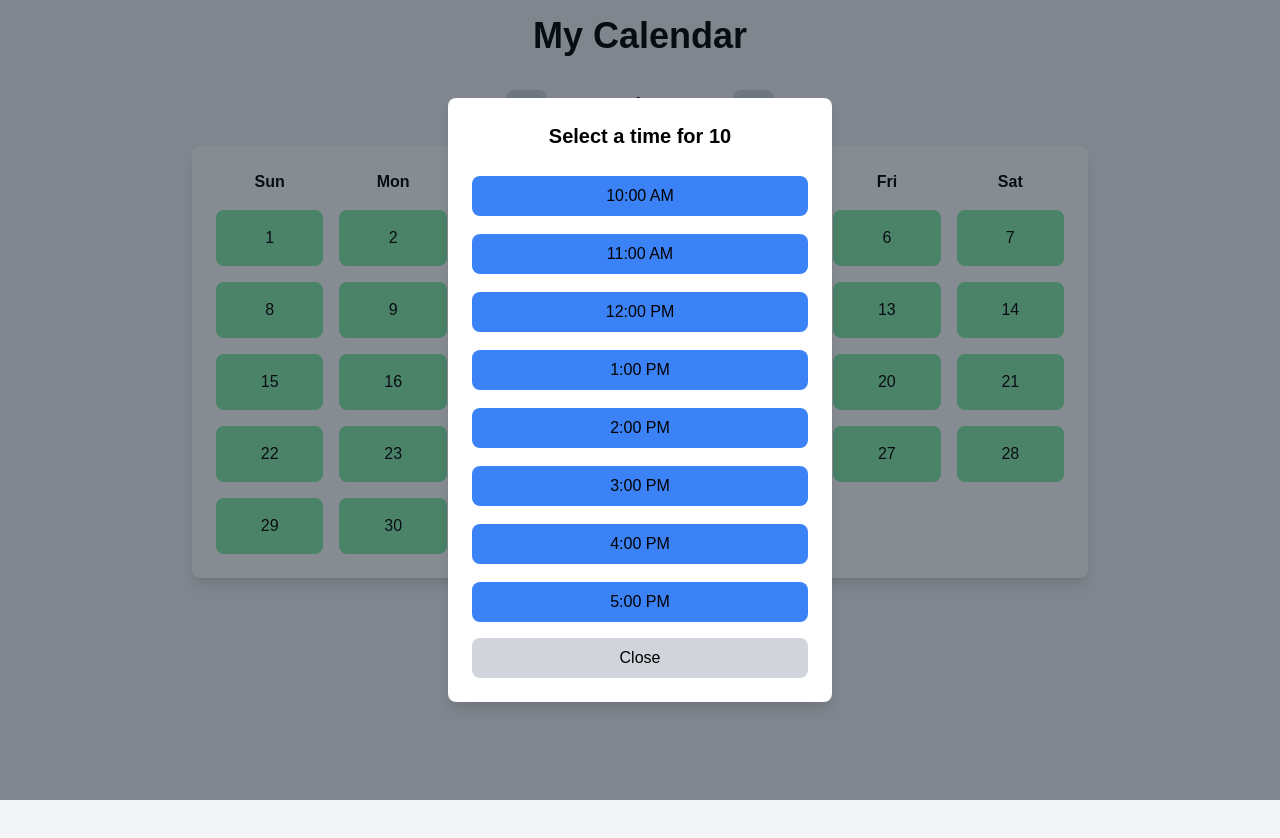
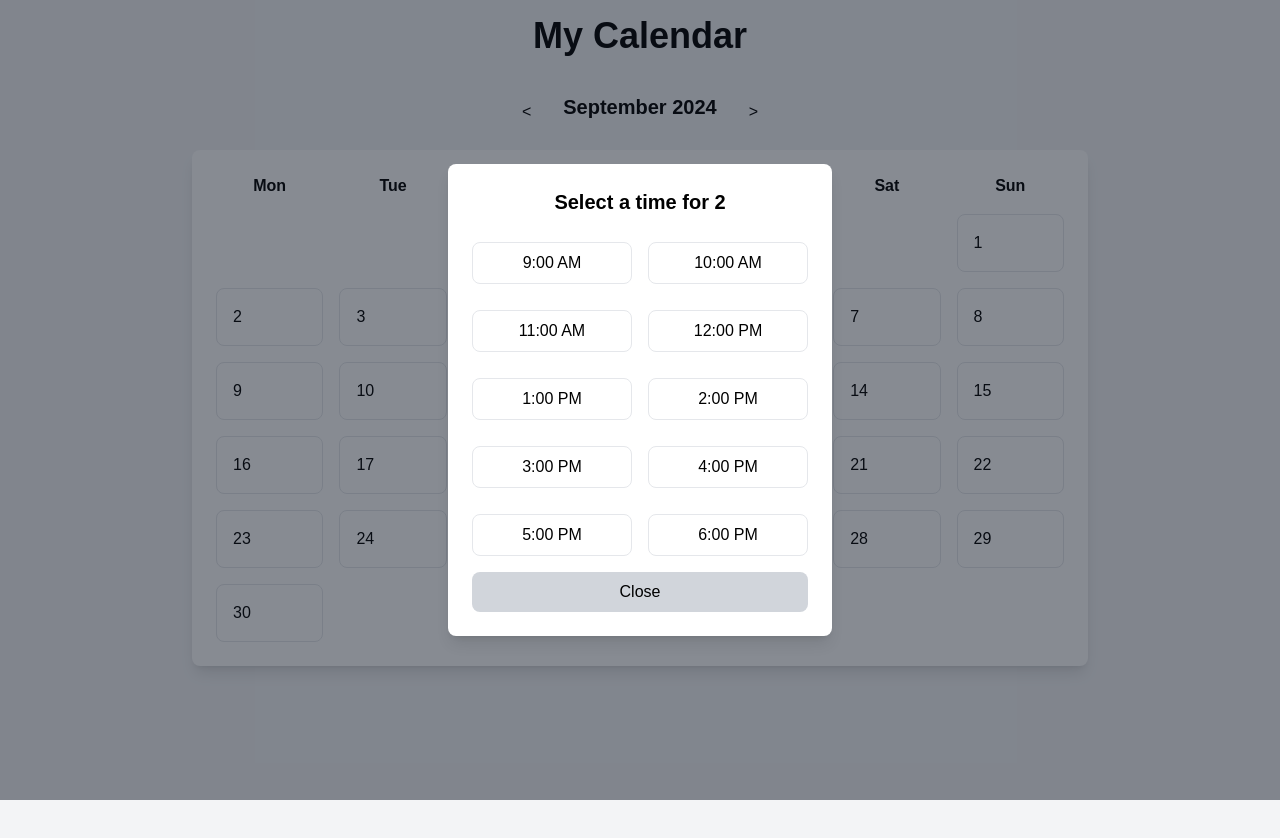
Before and after one commit to jorotodorovv/vanilla-calendar-app, a React (Create React App) app: page / in a window 1280 px wide. Both pictures are taken after a click on the element "10". Shown: the top 838 px of the page. Built offline with nearby package versions, Linux system fonts and the light colour scheme.

Commit message:
Modified datetime calculation in appointment components

```diff
--- a/src/App.js
+++ b/src/App.js
@@ -4,6 +4,8 @@ import './App.css';
 import AppointmentModal from './components/AppointmentModal/AppointmentModal';
 import AppointmentNotification from './components/AppointmentNotification/AppointmentNotification';
 import AppointmentDate from './components/AppointmentDate/AppointmentDate';
+
+import { getDaysInMonth, getFirstDayOfMonth, daysOfWeek, getMonthName } from './base/datetime'
 
 const App = () => {
   const [selectedDate, setSelectedDate] = useState(null);
@@ -17,19 +19,6 @@ const App = () => {
   // State for month and year
   const [currentMonth, setCurrentMonth] = useState(new Date().getMonth());
   const [currentYear, setCurrentYear] = useState(new Date().getFullYear());
-
-  // Days and months for rendering calendar
-  const daysOfWeek = ['Sun', 'Mon', 'Tue', 'Wed', 'Thu', 'Fri', 'Sat'];
-  const availableHours = [
-    '10:00 AM', '11:00 AM', '12:00 PM', '1:00 PM', '2:00 PM',
-    '3:00 PM', '4:00 PM', '5:00 PM'
-  ];
-
-  // Function to get the number of days in a month
-  const getDaysInMonth = (month, year) => new Date(year, month + 1, 0).getDate();
-
-  // Function to get the first day of the month
-  const getFirstDayOfMonth = (month, year) => new Date(year, month, 1).getDay();
 
   // Function to navigate to the previous month
   const prevMonth = () => {
@@ -51,20 +40,14 @@ const App = () => {
     }
   };
 
-  // Handle date click to show modal
+  const daysInMonth = getDaysInMonth(currentMonth, currentYear);
 
-  // Check if a date already has an appointment
-  const hasAppointment = (day) => {
-    return appointments.some(app => app.date === day);
+  const handleDateCount = () => {
+    let firstDay = getFirstDayOfMonth(currentMonth, currentYear);
+    return firstDay === 0 ? 6 : firstDay - 1;
   };
 
-  // Get appointments for a specific date
-  const getAppointmentsForDate = (day) => {
-    return appointments.filter(app => app.date === day);
-  };
-
-  const daysInMonth = getDaysInMonth(currentMonth, currentYear);
-  const firstDayOfMonth = getFirstDayOfMonth(currentMonth, currentYear);
+  const monthName = getMonthName(currentMonth, currentYear);
 
   return (
     <div className="flex flex-col items-center justify-center min-h-screen bg-gray-100 p-4">
@@ -73,16 +56,18 @@ const App = () => {
       {/* Calendar Header */}
       <div className="flex items-center mb-4">
         <button
-          className="px-4 py-2 bg-gray-300 text-gray-800 rounded-lg hover:bg-gray-400 transition duration-200"
+          className="px-4 py-2rounded-lg hover:border transition duration-200"
           onClick={prevMonth}
         >
           &lt;
         </button>
         <div className="mx-4 text-xl font-semibold">
-          {`${new Date(currentYear, currentMonth).toLocaleString('default', { month: 'long' })} ${currentYear}`}
+          <div>
+            {monthName} {currentYear}
+          </div>
         </div>
         <button
-          className="px-4 py-2 bg-gray-300 text-gray-800 rounded-lg hover:bg-gray-400 transition duration-200"
+          className="px-4 py-2 rounded-lg hover:border transition duration-200"
           onClick={nextMonth}
         >
           &gt;
@@ -94,24 +79,24 @@ const App = () => {
         {daysOfWeek.map((day, index) => (
           <div key={index} className="text-center font-semibold text-sm sm:text-base">{day}</div>
         ))}
-        {[...Array(firstDayOfMonth)].map((_, index) => (
+        {[...Array(handleDateCount())].map((_, index) => (
           <div key={index} className="text-center text-sm sm:text-base"></div>
         ))}
         {[...Array(daysInMonth)].map((_, day) => {
-          const dayAppointments = getAppointmentsForDate(day + 1);
-
           return <AppointmentDate
             day={day}
-            dayAppointments={dayAppointments}
-            hasAppointment={hasAppointment}
+            month={currentMonth}
+            year={currentYear}
+            showModal={showModal}
+            appointments={appointments}
             onSelectDate={setSelectedDate}
             onShowModal={setShowModal}
-            />
+          />
         })}
       </div>
 
       <AppointmentNotification
-        message={`Appointment confirmed on ${selectedDate} at ${selectedTimeSlot}`}
+        message={`Appointment confirmed on ${selectedDate}`}
         show={showNotification}
         onClose={() => {
           setShowNotification(false);
@@ -123,7 +108,6 @@ const App = () => {
           selectedDate={selectedDate}
           selectedTimeSlot={selectedTimeSlot}
           appointments={appointments}
-          availableHours={availableHours}
           setSelectedTimeSlot={setSelectedTimeSlot}
           onShowNotification={setShowNotification}
           onSetAppointments={setAppointments}
--- /dev/null
+++ b/src/base/datetime.js
@@ -0,0 +1,31 @@
+function formatTime(hour) {
+    const period = hour >= 12 ? 'PM' : 'AM';
+    const wholeHour = Math.floor(hour); // Extract whole hour
+    const minutes = hour % 1 !== 0 ? '30' : '00'; // Check if there's a half-hour
+    const formattedHour = wholeHour % 12 || 12; // Convert 0 to 12 for 12-hour format
+
+    return `${formattedHour}:${minutes} ${period}`;
+}
+
+const getDaysInMonth = (month, year) => new Date(year, month + 1, 0).getDate();
+const getFirstDayOfMonth = (month, year) => new Date(year, month, 1).getDay();
+const getMonthName = (month, year) => new Date(year, month).toLocaleString('default', { month: 'long' });
+
+const daysOfWeek = ['Mon', 'Tue', 'Wed', 'Thu', 'Fri', 'Sat', 'Sun'];
+
+function addHours(date, hours) {
+    date.setTime(date.getTime() + (hours * 60 * 60 * 1000));
+    return date;
+}
+
+function compareDates(d1, d2) {
+    let date1 = new Date(+d1);
+    let date2 = new Date(+d2);
+
+    date1.setHours(0, 0, 0, 0);
+    date2.setHours(0, 0, 0, 0);
+
+    return date1.getTime() === date2.getTime();
+}
+
+export { formatTime, getDaysInMonth, getFirstDayOfMonth, getMonthName, daysOfWeek, addHours, compareDates }
--- a/src/components/AppointmentDate/AppointmentDate.js
+++ b/src/components/AppointmentDate/AppointmentDate.js
@@ -1,26 +1,46 @@
-import { useState } from "react";
+import { useEffect, useState } from "react";
+import { compareDates, formatTime } from "../../base/datetime";
 
-const AppointmentDate = ({ day, hasAppointment, dayAppointments, onShowModal, onSelectDate }) => {
+const AppointmentDate = ({ day, month, year, appointments, showModal, onShowModal, onSelectDate }) => {
     const maxVisibleAppointments = 2;
     const date = day + 1;
+    const fullDate = new Date(year, month, date);
 
     const [expandedDate, setExpandedDate] = useState(false);
 
-    const handleDateClick = (selectedDate) => {
-        onSelectDate(selectedDate);
+    useEffect(() => {
+        if (showModal) {
+            setExpandedDate(false);
+        }
+    }, [showModal]);
+
+    const handleDateClick = (day) => {
+        onSelectDate(fullDate);
         onShowModal(true);
         setExpandedDate(false);
     };
 
+    const handleExpandClick = (e, shouldExpand) => {
+        e.stopPropagation();
+        setExpandedDate(shouldExpand);
+    };
+
+    const getAppointmentsForDate = () => {
+        return appointments.filter(app => compareDates(app.date, fullDate));
+    };
+
+    // Check if a date already has an appointment
+    const hasAppointment = () => {
+        return appointments.some(app => compareDates(app.date, fullDate));
+    };
+
+    let dayAppointments = getAppointmentsForDate();
+
     return (
         <div
-            className={`p-2 sm:p-4 text-center text-sm sm:text-base cursor-pointer rounded-lg relative
-                ${hasAppointment(date) ? 'bg-red-400' : 'bg-green-300'} hover:bg-green-400 transition duration-200`}
-        >
-            {/* Date Number */}
-            <div onClick={() => handleDateClick(date)}>
-                {date}
-            </div>
+            onClick={() => handleDateClick(day)}
+            className={`p-2 sm:p-4 text-sm sm:text-base cursor-pointer rounded-lg relative border hover:bg-green-400 transition duration-200`}>
+            {date}
 
             {/* Appointments List */}
             {dayAppointments.length > 0 && (
@@ -28,11 +48,12 @@ const AppointmentDate = ({ day, hasAppointment, dayAppointments, onShowModal, on
                     {
                         dayAppointments.length <= maxVisibleAppointments ?
                             dayAppointments.map((app, index) => (
-                                <div key={index} className="bg-red-600 text-white rounded px-1 py-0.5 mb-1">
-                                    {app.time}
+                                <div key={index} className="bg-green-600 text-white rounded px-1 py-0.5 mb-1">
+                                    {formatTime(app.time)}
                                 </div>
                             )) :
-                            <div onClick={() => setExpandedDate(true)} className="bg-red-600 text-white rounded px-1 py-0.5 mb-1 z-10">
+                            <div onClick={(e) => { handleExpandClick(e, true) }}
+                                className="bg-green-600 text-white rounded px-1 py-0.5 mb-1 z-10">
                                 +{dayAppointments.length}
                             </div>
                     }
@@ -40,10 +61,10 @@ const AppointmentDate = ({ day, hasAppointment, dayAppointments, onShowModal, on
                     {/* Expanded Appointment List */}
                     {expandedDate && (
                         <div
-                            className="absolute top-1 left-1 bg-white border border-gray-300 rounded-lg p-2 shadow-lg z-20">
+                            className="absolute top-1 left-1 bg-white rounded-lg p-2 shadow-lg z-20">
                             {dayAppointments.map((app, index) => (
-                                <div key={index} onClick={() => setExpandedDate(false)} className="text-red-800">
-                                    {app.time}
+                                <div key={index} onClick={(e) => { handleExpandClick(e, false) }} className="text-green-800 whitespace-nowrap">
+                                    {formatTime(app.time)}
                                 </div>
                             ))}
                         </div>
--- a/src/components/AppointmentModal/AppointmentModal.js
+++ b/src/components/AppointmentModal/AppointmentModal.js
@@ -1,50 +1,66 @@
+import { useEffect, useMemo } from "react";
+import { addHours, compareDates, formatTime } from "../../base/datetime";
+
 const AppointmentModal = (props) => {
+  const availableHours = useMemo(() => Array.from({ length: 10 }, (_, i) => i + 9));
+
+  useEffect(() => {
+    return () => {
+      props.setSelectedTimeSlot(null);
+    };
+  }, []);
+
   const isTimeSlotTaken = (date, time) => {
-    return props.appointments.some(app => app.date === date && app.time === time);
+    return props.appointments.some(app =>
+      compareDates(app.date, date) && app.time === time);
   };
 
   // Handle confirmation of the appointment
   const confirmAppointment = () => {
-    props.onSetAppointments([...props.appointments, { date: props.selectedDate, time: props.selectedTimeSlot }]);
+    let date = addHours(props.selectedDate, props.selectedTimeSlot);
+
+    props.onSetAppointments([...props.appointments, { date, time: props.selectedTimeSlot }]);
 
     props.onSetShowModal(false);
     props.onShowNotification(true);
   };
 
+  const handleClickTimeslot = (time) => {
+    if (!isTimeSlotTaken(props.selectedDate, time)) {
+      props.setSelectedTimeSlot(time);
+    }
+  };
+
   return (
     <div className="fixed inset-0 bg-gray-900 bg-opacity-50 flex items-center justify-center p-4">
       <div className="bg-white p-6 rounded-lg shadow-lg max-w-sm w-full">
-        <h2 className="text-lg sm:text-xl font-bold mb-4 text-center">Select a time for {props.selectedDate}</h2>
-        <ul className="space-y-2">
-          {props.availableHours.map((time, index) => (
+        <h2 className="text-lg sm:text-xl font-bold mb-4 text-center">Select a time for {props.selectedDate.getDay()}</h2>
+        <ul className="grid grid-cols-2 gap-4">
+          {availableHours.map((time, index) => (
             <li key={index}>
               <button
-                className={`w-full py-2 px-4 text-sm sm:text-base rounded-lg
-                ${isTimeSlotTaken(props.selectedDate, time) ? 'bg-red-400' : 'bg-blue-500'}
-                ${isTimeSlotTaken(props.selectedDate, time) ? 'cursor-not-allowed' : 'hover:bg-blue-600'} transition duration-200`}
-                onClick={() => !isTimeSlotTaken(props.selectedDate, time) && props.setSelectedTimeSlot(time)}
-                disabled={isTimeSlotTaken(props.selectedDate, time)}
-              >
-                {time}
+                className={`w-full py-2 px-4 text-sm sm:text-base rounded-lg transition duration-200
+                ${isTimeSlotTaken(props.selectedDate, time) ? 'bg-red-400 cursor-not-allowed' : 'border hover:bg-green-400'}`}
+                onClick={() => handleClickTimeslot(time)}
+                disabled={isTimeSlotTaken(props.selectedDate, time)}>
+                {formatTime(time)}
               </button>
             </li>
           ))}
         </ul>
         {props.selectedTimeSlot && (
           <div className="mt-4">
-            <p className="mb-2 text-sm sm:text-base">You selected <span className="font-bold">{props.selectedTimeSlot}</span></p>
+            <p className="mb-2 text-sm sm:text-base">You selected <span className="font-bold">{formatTime(props.selectedTimeSlot)}</span></p>
             <button
               className="w-full py-2 px-4 bg-green-500 text-white text-sm sm:text-base rounded-lg hover:bg-green-600 transition duration-200"
-              onClick={confirmAppointment}
-            >
+              onClick={confirmAppointment}>
               Confirm Appointment
             </button>
           </div>
         )}
         <button
           className="mt-4 w-full py-2 px-4 bg-gray-300 text-sm sm:text-base rounded-lg hover:bg-gray-400 transition duration-200"
-          onClick={() => props.onSetShowModal(false)}
-        >
+          onClick={() => props.onSetShowModal(false)}>
           Close
         </button>
       </div>
```
